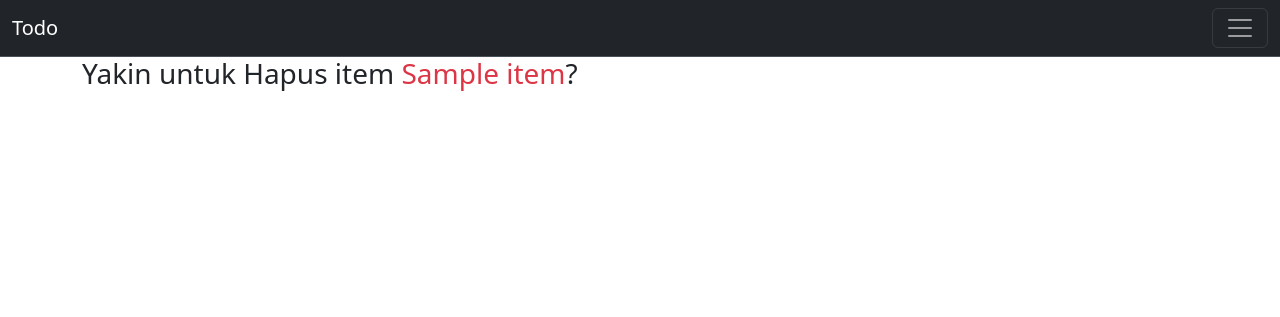
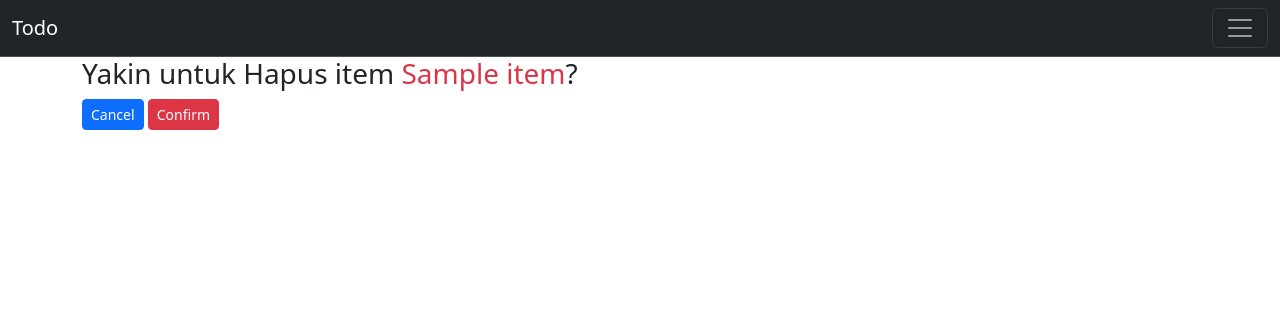
Before and after one commit to hendrowunga/Django-TodoList, a Django app: template mysite/todoapp/templates/todoapp/delete_todo.html in a window 1280 px wide. Shown: the top 317 px of the page. Run offline with Django 5.2, Linux system fonts and the light colour scheme; the template is opened without the code that fills it: most values are stand-ins (such as "Sample title", 1, 10 or a date in 2020); parts of the project's set-up code (start-up, migrations or seed data) failed here and were passed over.

Commit message:
add code

```diff
--- a/mysite/todoapp/templates/todoapp/delete_todo.html
+++ b/mysite/todoapp/templates/todoapp/delete_todo.html
@@ -1,3 +1,9 @@
 {% extends "base.html" %} {%block content %}
 <h3>Yakin untuk Hapus item <span class="text-danger">{{item.title}}</span>?</h3>
+<form method="post">
+  <a href="{% url 'home' %}" class="btn btn-primary btn-sm">Cancel</a>
+  <a href="{% url 'delete-item' pk=item.pk%}" class="btn btn-danger btn-sm"
+    >Confirm</a
+  >
+</form>
 {% endblock content%}
--- a/mysite/todoapp/templates/todoapp/home.html
+++ b/mysite/todoapp/templates/todoapp/home.html
@@ -20,7 +20,11 @@
           >Update</a
         >
 
-        <a href="#" class="btn btn-danger btn-sm">Delete</a>
+        <a
+          href="{% url 'delete-todo' pk=item.pk %}"
+          class="btn btn-danger btn-sm"
+          >Delete</a
+        >
       </td>
     </tr>
     {% endfor %}
```
